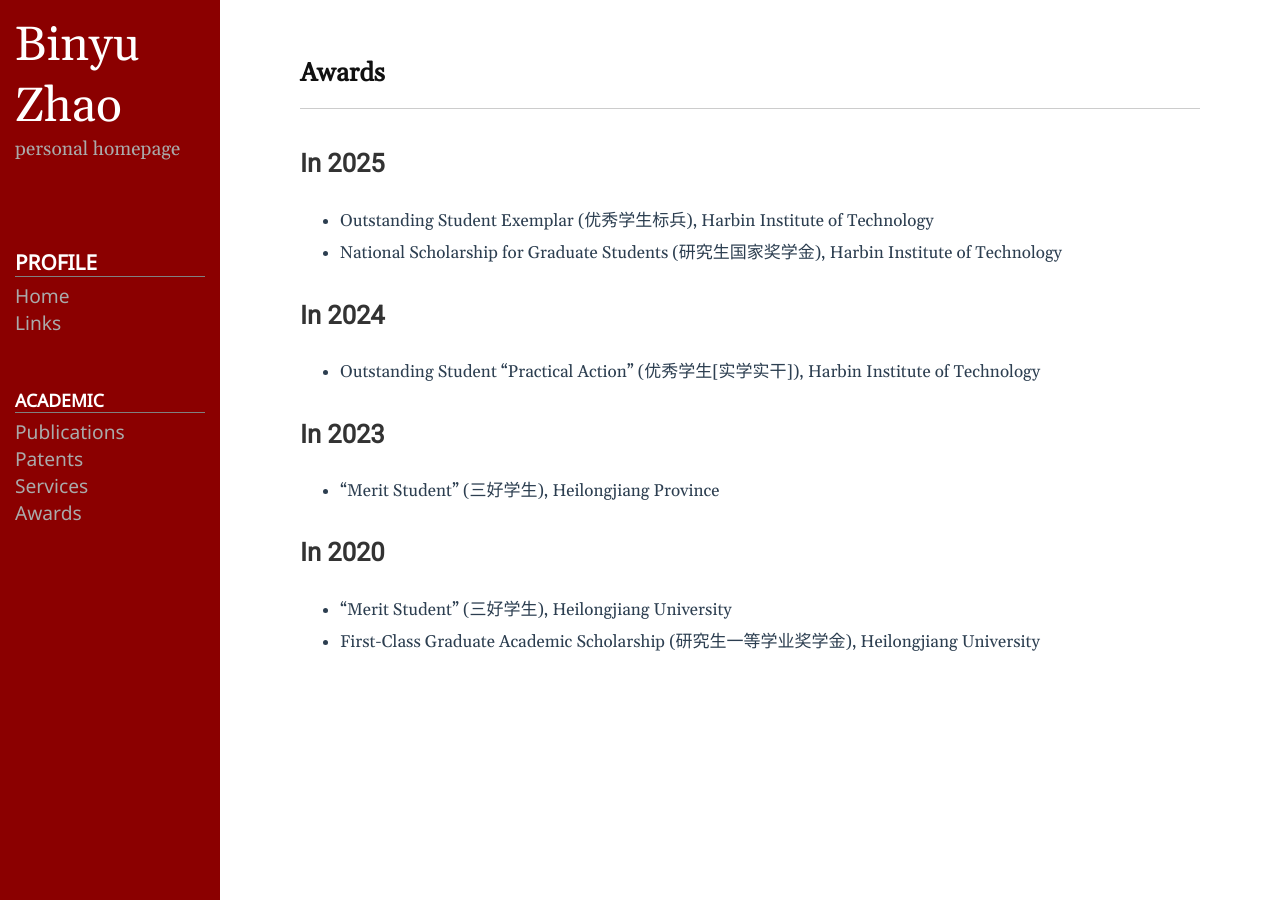
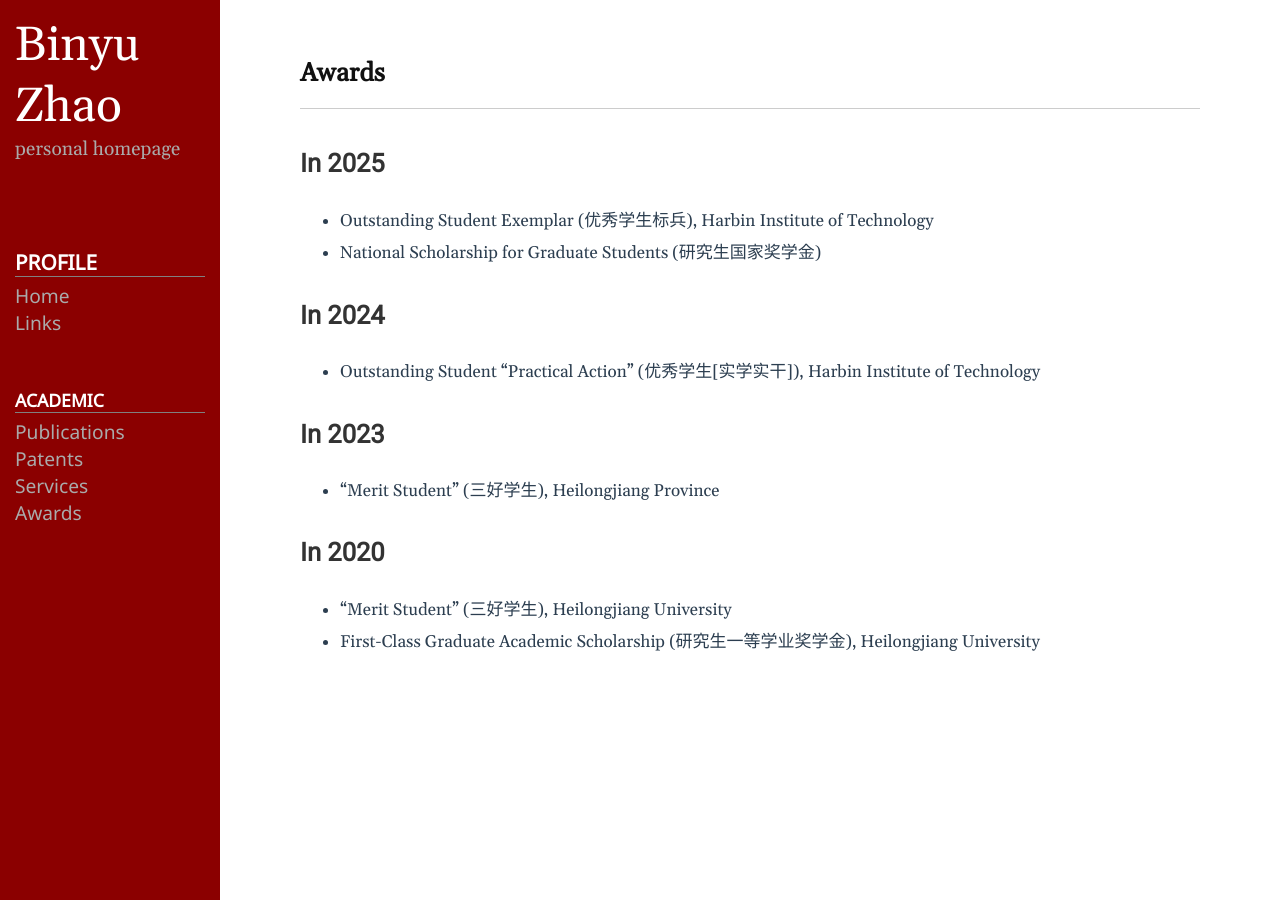
Before and after one commit to byzhaoAI/byzhaoAI.github.io, a Jekyll site: the page built from awards.md, in a window 1280 px wide. Built offline with Jekyll 4.4.1, drawn with Linux system fonts in a browser that asks for light colours.

Commit message:
update awards

```diff
--- a/awards.md
+++ b/awards.md
@@ -6,7 +6,7 @@ permalink: /awards/
 
 ## In 2025
 - Outstanding Student Exemplar (优秀学生标兵), Harbin Institute of Technology
-- National Scholarship for Graduate Students (研究生国家奖学金), Harbin Institute of Technology
+- National Scholarship for Graduate Students (研究生国家奖学金)
 
 ## In 2024
 - Outstanding Student "Practical Action" (优秀学生[实学实干]), Harbin Institute of Technology
```
